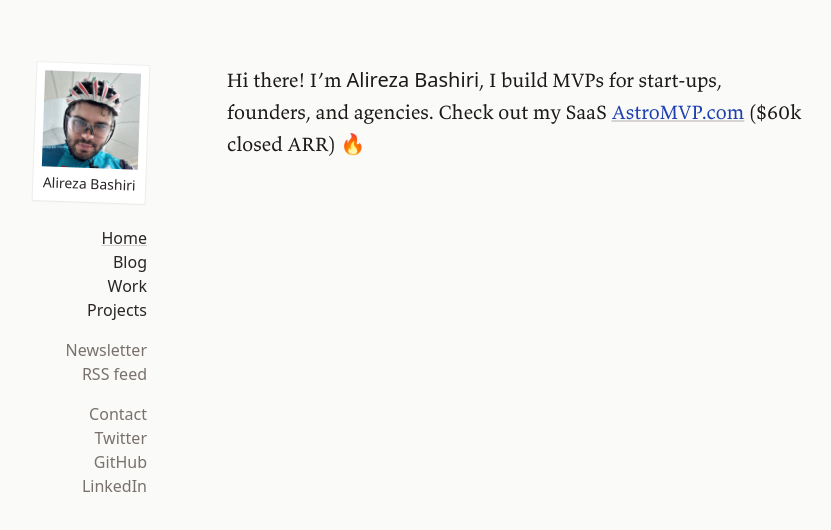
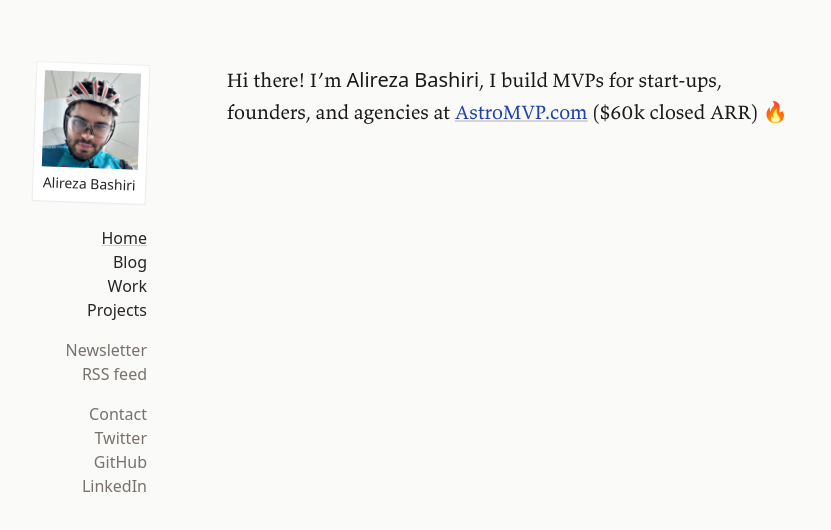
Before and after one commit to al3rez/al3rez.github.io, an Astro site: page / in a window 1280 px wide. Shown: the whole page, without its empty margins (221-1052 px from the left). Built offline with nearby package versions, Linux system fonts and the light colour scheme; Astro itself is replaced by a stand-in of ours; a web font is replaced by a local one.

Commit message:
fix: grammar

```diff
--- a/src/content/posts/index.md
+++ b/src/content/posts/index.md
@@ -4,4 +4,4 @@
 date: null
 ---
 
-Hi there! I'm <span class="font-handwriting font-medium">Alireza Bashiri</span>, I build MVPs for start-ups, founders, and agencies. Check out my SaaS <a href="https://astromvp.com" class="underline decoration-gray-300">AstroMVP.com</a> ($60k closed ARR) 🔥
+Hi there! I'm <span class="font-handwriting font-medium">Alireza Bashiri</span>, I build MVPs for start-ups, founders, and agencies at <a href="https://astromvp.com" class="underline decoration-gray-300">AstroMVP.com</a> ($60k closed ARR) 🔥
```
